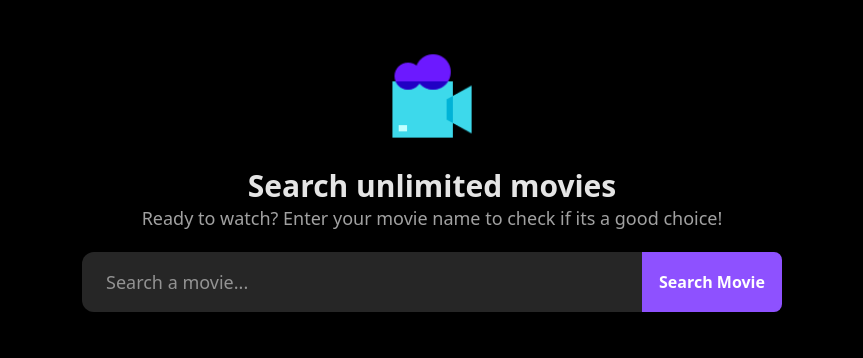
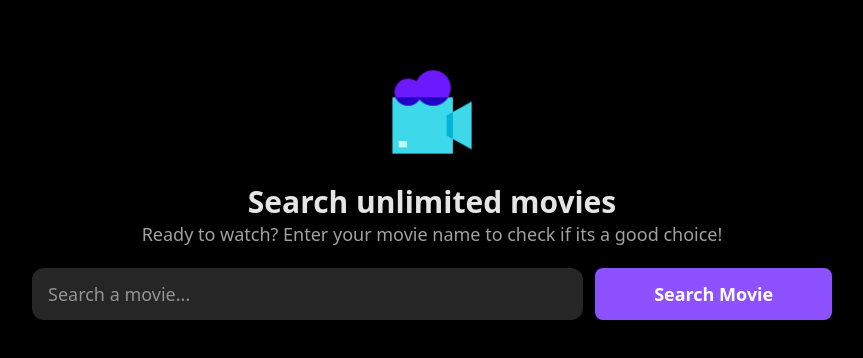
Before and after one commit to Prerna-ak/movie-web, a website: page index.html in a window 1280 px wide. Shown: the whole page, without its empty margins (208-1071 px from the left). Drawn offline with Linux system fonts and the light colour scheme.

Commit message:
resposive

```diff
--- a/index.html
+++ b/index.html
@@ -7,7 +7,7 @@
     <link rel="stylesheet" href="src/output.css" />
   </head>
   <body class="bg-black">
-    <div class="w-[700px] mt-12 mx-auto text-center">
+    <div class="w-[90%] mt-12 mx-auto text-center p-4">
       <div class="flex justify-center mb-5">
         <img
           src="./icons8-movie-projector-96.png"
@@ -15,31 +15,38 @@
           class="w-[100px]"
         />
       </div>
-      <h2 class="text-neutral-200 text-3xl font-black">
+      <h2 class="text-neutral-200 text-xl font-black sm:text-3xl">
         Search unlimited movies
       </h2>
-      <p class="text-neutral-400 text-lg">
+      <p class="text-neutral-400 text-sm sm:text-lg">
         Ready to watch? Enter your movie name to check if its a good choice!
       </p>
 
-      <div class="flex">
+      <div class="mx-auto max-w-[800px]">
+        <div class="flex gap-3 flex-col sm:flex-row justify-center">
           <input
             type="text"
             placeholder="Search a movie..."
             id="movieName"
-          class="w-[560px] px-6 py-4 text-lg bg-neutral-800 rounded-l-xl text-white focus:bg-neutral-900 focus:outline-0 transition-3s mt-5"
+            class="sm:w-[70%] w-full px-4 py-3 text-lg bg-neutral-800 rounded-xl text-white focus:bg-neutral-900 focus:outline-0 transition-3s mt-5"
           />
           <button
             onclick="search()"
-          class="w-[140px] text-white bg-violet-500 font-bold rounded-r-lg focus:bg-violet-700 cursor-pointer transition-3s mt-5 border-0"
+            class="sm:w-[30%] w-full text-white px-4 py-3 text-lg bg-violet-500 font-bold rounded-lg focus:bg-violet-700 cursor-pointer transition-3s sm:mt-5 border-0"
           >
             Search Movie
           </button>
         </div>
       </div>
+    </div>
 
-    <div id="container" class="w-[700px] mx-auto mt-16">
-      <div class="flex gap-7 text-neutral-200">
+    <div
+      id="container"
+      class="w-[90%] mx-auto mt-16 border flex justify-center lg:w-[70%]"
+    >
+      <div
+        class="flex gap-7 flex-col-reverse md:flex-row md:justify-between text-neutral-200"
+      >
         <div>
           <h1 class="text-3xl font-bold" id="title"></h1>
           <p class="text-xl text-neutral-400" id="desc"></p>
```
Also changed, not shown: src/output.css. Lines whose indentation alone changed are shown as unchanged.
